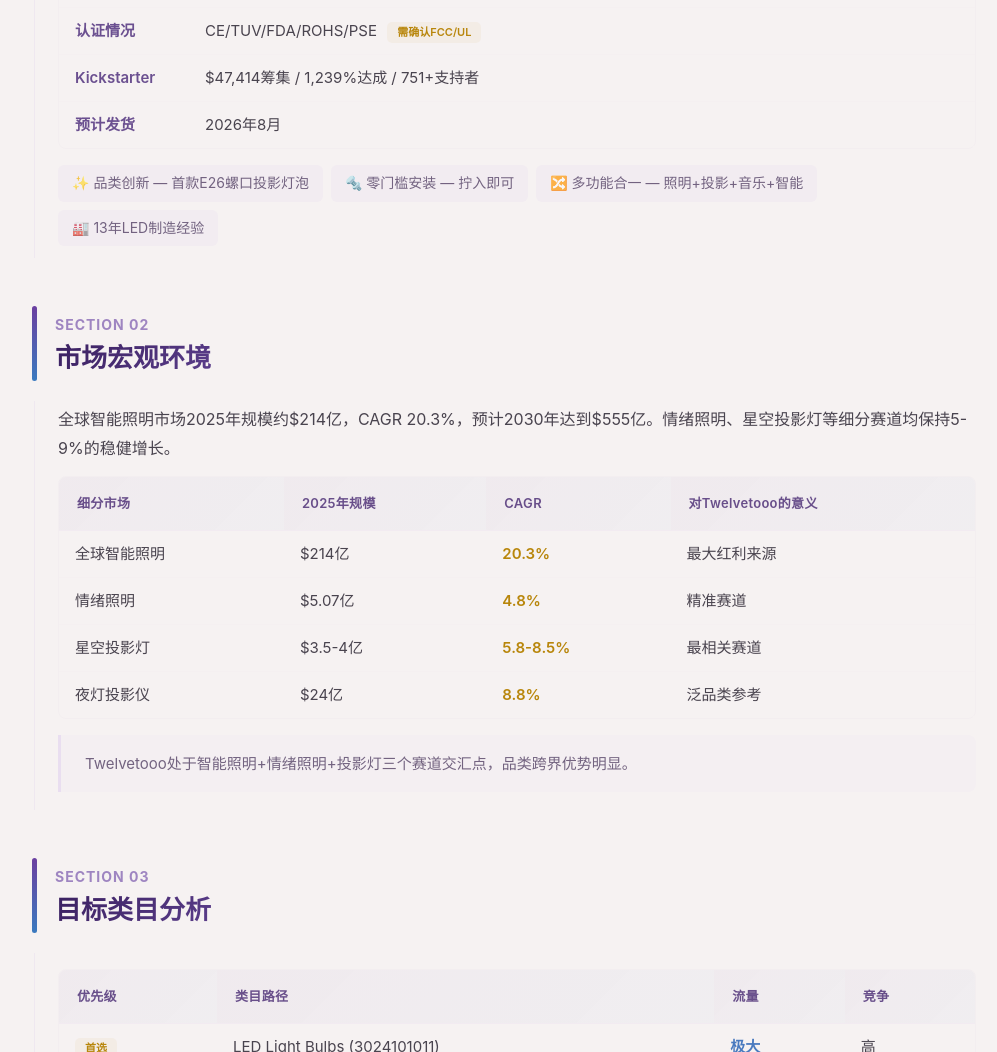
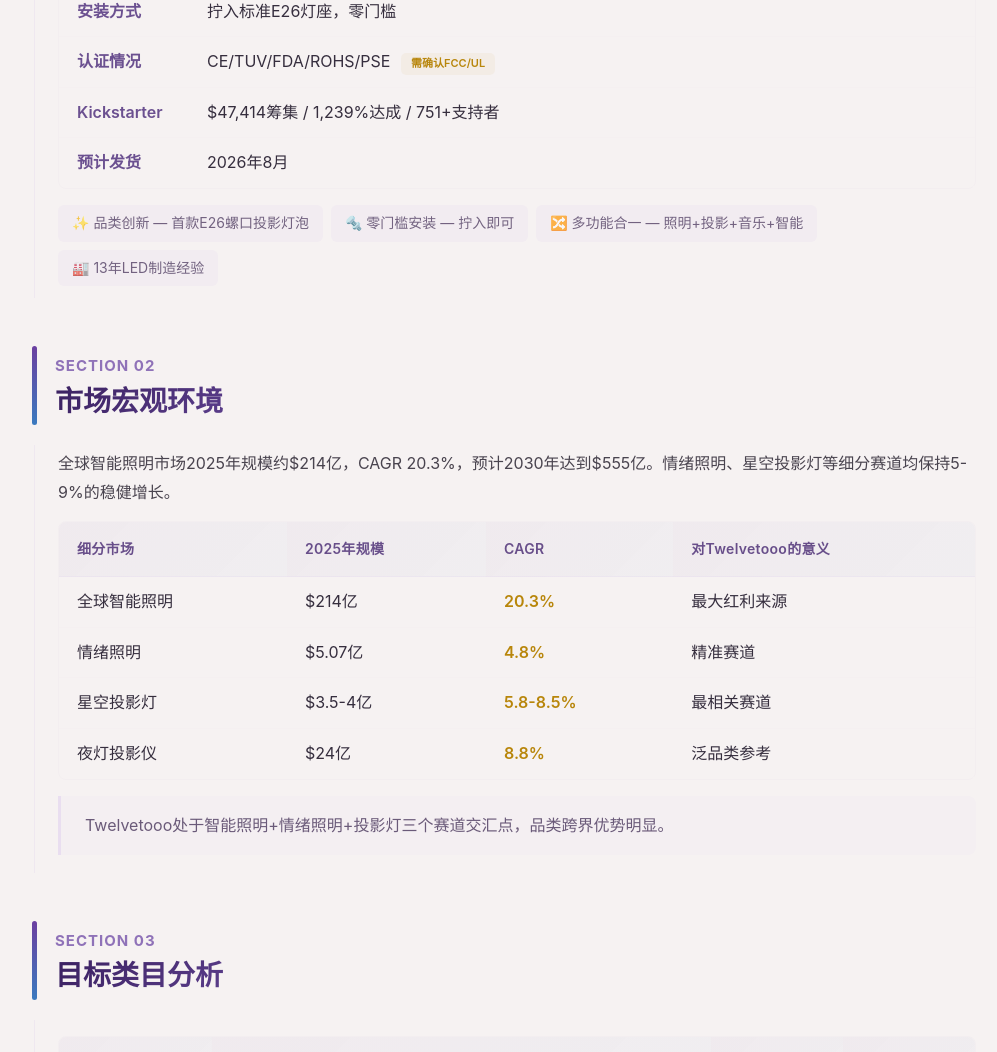
Before and after one commit to XITONG-1010/twelvetooo-report, a plain HTML site: page index.html in a window 1280 px wide. Shown: the part 1748-2800 px from the top of the page, without its empty margins (136-1133 px from the left). Drawn offline with Linux system fonts and the light colour scheme.

Commit message:
Slightly larger fonts: body 19px, table 16px, titles 28px, blockquote 16px

```diff
--- a/index.html
+++ b/index.html
@@ -13,7 +13,7 @@
     color: #1e1825;
     line-height: 1.9;
     overflow-x: hidden;
-    font-size: 18px;
+    font-size: 19px;
   }
 
   /* ===== 极光背景 ===== */
@@ -102,11 +102,11 @@
     padding: 6px 0 6px 18px;
   }
   .block-hdr .num {
-    font-size: 14px; font-weight: 700; color: rgba(100,60,160,0.6);
+    font-size: 15px; font-weight: 700; color: rgba(100,60,160,0.7);
     letter-spacing: 1px; margin-bottom: 2px;
   }
   .block-hdr .title {
-    font-size: 26px; font-weight: 700;
+    font-size: 28px; font-weight: 700;
     background: linear-gradient(135deg, #3a2060, #5a3d8a);
     -webkit-background-clip: text; -webkit-text-fill-color: transparent; background-clip: text;
     line-height: 1.3;
@@ -127,14 +127,14 @@
 
   /* 表格 */
   .table-wrap { overflow-x: auto; margin: 12px 0 16px; border-radius: 8px; border: 1px solid rgba(200,180,220,0.06); }
-  table { width: 100%; border-collapse: collapse; font-size: 15px; }
+  table { width: 100%; border-collapse: collapse; font-size: 16px; }
   thead th {
     background: linear-gradient(135deg, rgba(100,60,160,0.04), rgba(60,120,200,0.03));
     color: rgba(80,50,120,0.85); font-weight: 600; text-align: left;
-    padding: 14px 18px; font-size: 13px; letter-spacing: 0.3px;
+    padding: 14px 18px; font-size: 14px; letter-spacing: 0.3px;
     border-bottom: 1px solid rgba(140,80,220,0.04);
   }
-  tbody td { padding: 11px 16px; color: rgba(30,24,37,0.8); line-height: 1.6; border-bottom: 1px solid rgba(200,180,220,0.03); }
+  tbody td { padding: 12px 18px; color: rgba(20,12,30,0.85); line-height: 1.6; border-bottom: 1px solid rgba(200,180,220,0.03); }
   tbody tr:last-child td { border-bottom: none; }
   tbody tr:hover td { background: rgba(140,80,220,0.01); }
   .hl { color: #4a7abf; font-weight: 600; }
@@ -148,7 +148,7 @@
     background: rgba(140,80,220,0.015);
     border-radius: 0 8px 8px 0;
     padding: 16px 24px; margin: 14px 0;
-    font-size: 15px; color: rgba(60,40,80,0.7); line-height: 1.7;
+    font-size: 16px; color: rgba(60,40,80,0.75); line-height: 1.7;
   }
   blockquote strong { color: #5a3d7a; }
 
```
